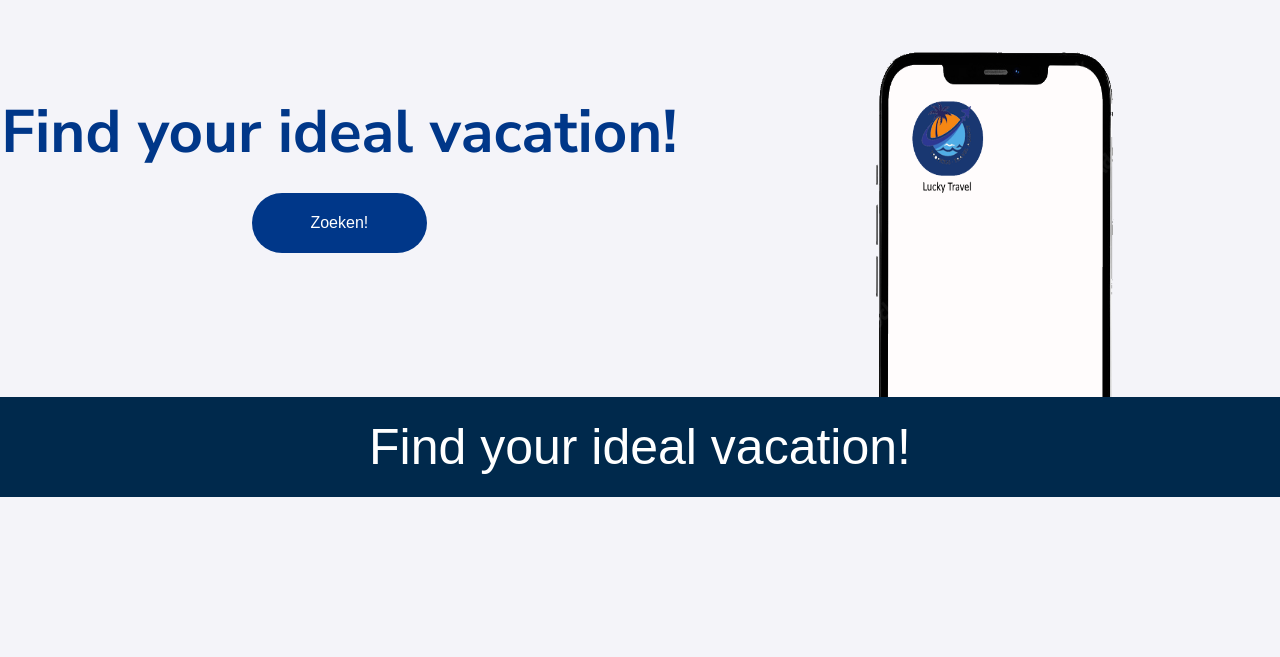
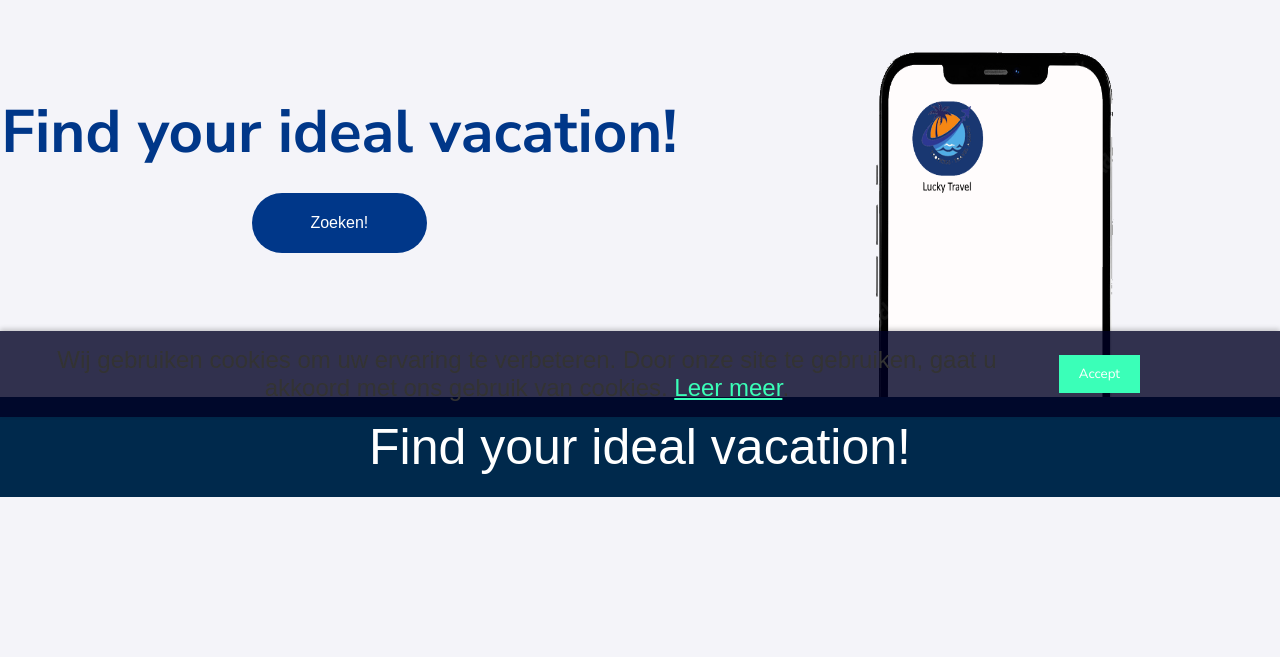
Before and after one commit to MvAalten/web2, a PHP site: page / in a window 1280 px wide. Shown: the part 383-1040 px from the top of the page. Run offline with PHP 8.4, Linux system fonts and the light colour scheme; some web fonts are replaced.

Commit message:
added cookies and fixed update

```diff
--- a/html/html/css/main.css
+++ b/html/html/css/main.css
@@ -374,6 +374,45 @@
     justify-content: center;
     align-items: center;
 }
+/* cookies */
+.cookie-banner {
+    position: fixed;
+    bottom: 0;
+    width: 100%;
+    background-color: rgba(0, 0, 36, 0.8);
+    color: #fff;
+    text-align: center;
+    padding: 15px;
+    box-shadow: 0 -2px 5px rgba(0, 0, 0, 0.2);
+    display: flex;
+    justify-content: space-between;
+    align-items: center;
+}
+
+.cookie-banner p {
+    margin: 0;
+    flex: 1;
+}
+
+.cookie-banner a {
+    color: rgba(58, 255, 184, 1);
+    text-decoration: underline;
+}
+
+.cookie-banner button {
+    background-color: rgba(58, 255, 184, 1);
+    color: white;
+    border: none;
+    padding: 10px 20px;
+    cursor: pointer;
+    margin-left: 20px;
+    margin-right: 10%;
+}
+
+.cookie-banner button:hover {
+    background-color: #4CAF50;
+}
+/* end cookies */
 .price{
     display: flex;
     width: 90%;
--- a/html/html/index.php
+++ b/html/html/index.php
@@ -17,6 +17,12 @@
     <?php
         include('includes/nav.php')
     ?>
+    <div id="cookie-consent-banner" class="cookie-banner">
+        <p>Wij gebruiken cookies om uw ervaring te verbeteren. Door onze site te gebruiken, gaat u akkoord met ons gebruik van cookies. <a href="cookie.php">Leer meer</a>.</p>
+        <button id="accept-cookies">Accept</button>
+    </div>
+
+    <script src="javascript/cookie.jsx"></script>
      <main>
         <div class="top-part-container-index">
             <div class="top-part-left">
--- a/html/html/pages/bookings.php
+++ b/html/html/pages/bookings.php
@@ -17,7 +17,7 @@
     <?php
      include('../includes/nav.php')
 
-     $stmt = $connection->query("SELECT * FROM locationsINNER JOIN flights ON flights.id=locations.id WHERE flights.id = $userID");
+     $stmt = $connection->prepare("SELECT * FROM locations INNER JOIN flights ON flights.id = locations.id WHERE flights.id = :userID");
      while ($row = $stmt->fetch()) {
 
 
```
Also changed, not shown: html/html/pages/cookie.jsx (added, +35 -0 lines), html/html/pages/dashboard.php (+22 -0 lines), html/html/pages/update_logic.php (+26 -12 lines).
